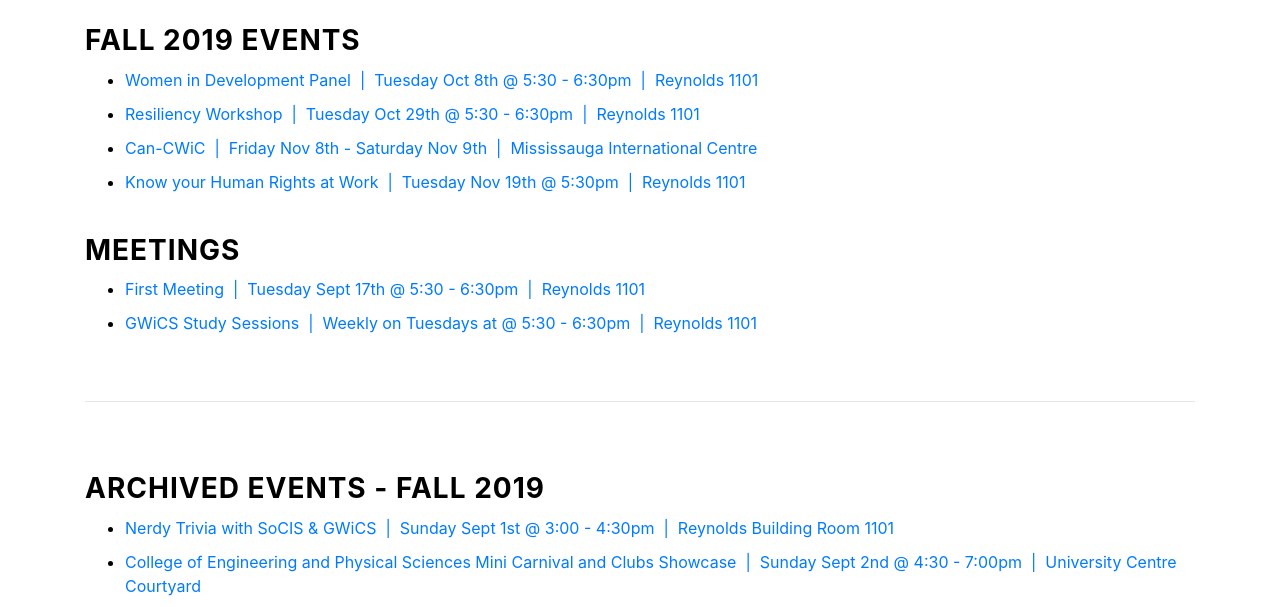
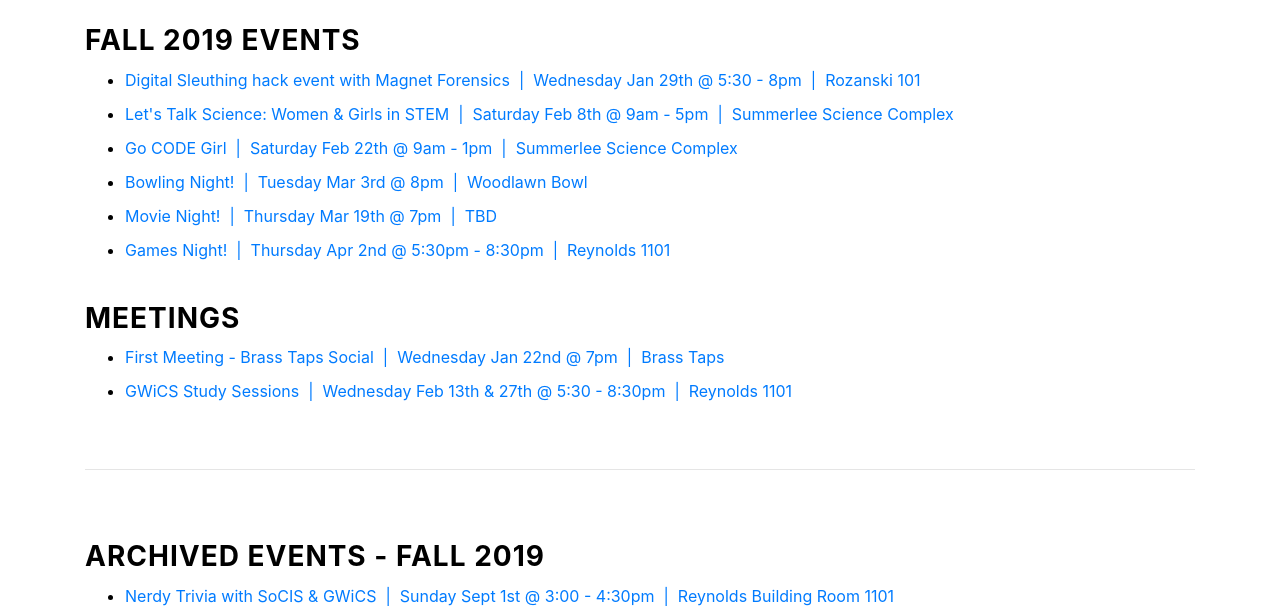
Before and after one commit to GWiCS/GWiCS.github.io, a website with bundled scripts: page events.html in a window 1280 px wide. Shown: the part 204-811 px from the top of the page. Built offline with nearby package versions, Linux system fonts and the light colour scheme.

Commit message:
Update events.html

```diff
--- a/events.html
+++ b/events.html
@@ -61,16 +61,18 @@
 
             <h2 class="section-subheading text-uppercase">Fall 2019 Events</h2>
             <ul id="events_list">
-              <li><a href="#" target="_blank">Women in Development Panel&nbsp; |  &nbsp;Tuesday Oct 8th @ 5:30 - 6:30pm&nbsp; |  &nbsp;Reynolds 1101</a> </li>
-              <li><a href="#" target="_blank">Resiliency Workshop&nbsp; |  &nbsp;Tuesday Oct 29th @ 5:30 - 6:30pm&nbsp; |  &nbsp;Reynolds 1101</a> </li>
-              <li><a href="#" target="_blank">Can-CWiC&nbsp; |  &nbsp;Friday Nov 8th - Saturday Nov 9th&nbsp; |  &nbsp;Mississauga International Centre</a> </li>
-              <li><a href="#" target="_blank">Know your Human Rights at Work&nbsp; |  &nbsp;Tuesday Nov 19th @ 5:30pm&nbsp; |  &nbsp;Reynolds 1101</a> </li>
+              <li><a href="#" target="_blank">Digital Sleuthing hack event with Magnet Forensics&nbsp; |  &nbsp;Wednesday Jan 29th @ 5:30 - 8pm&nbsp; |  &nbsp;Rozanski 101</a> </li>
+              <li><a href="https://www.eventbrite.ca/e/explore-stem-in-celebration-of-women-girls-in-stem-day-tickets-85415705675?aff=erelexpmlt" target="_blank">Let's Talk Science: Women & Girls in STEM&nbsp; |  &nbsp;Saturday Feb 8th @ 9am - 5pm&nbsp; |  &nbsp;Summerlee Science Complex</a> </li>
+              <li><a href="https://www.uoguelph.ca/computing/event/go-code-girl-0" target="_blank">Go CODE Girl&nbsp; |  &nbsp;Saturday Feb 22th @ 9am - 1pm&nbsp; |  &nbsp;Summerlee Science Complex</a> </li>
+              <li><a href="#">Bowling Night!&nbsp; |  &nbsp;Tuesday Mar 3rd @ 8pm&nbsp; |  &nbsp;Woodlawn Bowl</a> </li>
+              <li><a href="#">Movie Night!&nbsp; |  &nbsp;Thursday Mar 19th @ 7pm&nbsp; |  &nbsp;TBD</a> </li>
+              <li><a href="#">Games Night!&nbsp; |  &nbsp;Thursday Apr 2nd @ 5:30pm - 8:30pm&nbsp; |  &nbsp;Reynolds 1101</a> </li>
             </ul>
 
             <h2 class="section-subheading text-uppercase">Meetings</h2>
             <ul id="events_list">
-              <li><a href="#" target="_blank">First Meeting&nbsp; |  &nbsp;Tuesday Sept 17th @ 5:30 - 6:30pm&nbsp; |  &nbsp;Reynolds 1101</a> </li>
-              <li><a href="#" target="_blank">GWiCS Study Sessions&nbsp; |  &nbsp;Weekly on Tuesdays at @ 5:30 - 6:30pm&nbsp; |  &nbsp;Reynolds 1101</a> </li>
+              <li><a href="#" target="_blank">First Meeting - Brass Taps Social&nbsp; |  &nbsp;Wednesday Jan 22nd @ 7pm&nbsp; |  &nbsp;Brass Taps</a> </li>
+              <li><a href="#" target="_blank">GWiCS Study Sessions&nbsp; |  &nbsp;Wednesday Feb 13th & 27th @ 5:30 - 8:30pm&nbsp; |  &nbsp;Reynolds 1101</a> </li>
             </ul>
             <br><hr><br>
             <h2 class="section-subheading text-uppercase">Archived Events - Fall 2019</h2>
@@ -85,6 +87,10 @@
               <li><a href="https://amazondayguelph2019.splashthat.com" target="_blank">Ace Your Interview Workshop&nbsp; |  &nbsp;Thursday Sept 12th @ 1:30pm&nbsp; |  &nbsp;Reynolds 1101</a> </li>
               <li><a href="https://amazondayguelph2019.splashthat.com" target="_blank">Coffee Chat with Amazon&nbsp; |  &nbsp;Friday Sept 13th @ 9:00am&nbsp; |  &nbsp;Reynolds 1101</a> </li>
               <li><a href="https://www.communitech.ca/how-we-help/talent/code-to-win/"target="_blank">Communitech Code to Win&nbsp; |  &nbsp;Monday Sept 9th 12:00am – Thursday Oct 31st 11:30pm&nbsp; |  &nbsp;Virtual</a> </li>
+              <li><a href="#" target="_blank">Women in Development Panel&nbsp; |  &nbsp;Tuesday Oct 8th @ 5:30 - 6:30pm&nbsp; |  &nbsp;Reynolds 1101</a> </li>
+              <li><a href="#" target="_blank">Resiliency Workshop&nbsp; |  &nbsp;Tuesday Oct 29th @ 5:30 - 6:30pm&nbsp; |  &nbsp;Reynolds 1101</a> </li>
+              <li><a href="#" target="_blank">Can-CWiC&nbsp; |  &nbsp;Friday Nov 8th - Saturday Nov 9th&nbsp; |  &nbsp;Mississauga International Centre</a> </li>
+              <li><a href="#" target="_blank">Know your Human Rights at Work&nbsp; |  &nbsp;Tuesday Nov 19th @ 5:30pm&nbsp; |  &nbsp;Reynolds 1101</a> </li>
             </ul>
           </div>
         </div>
```
